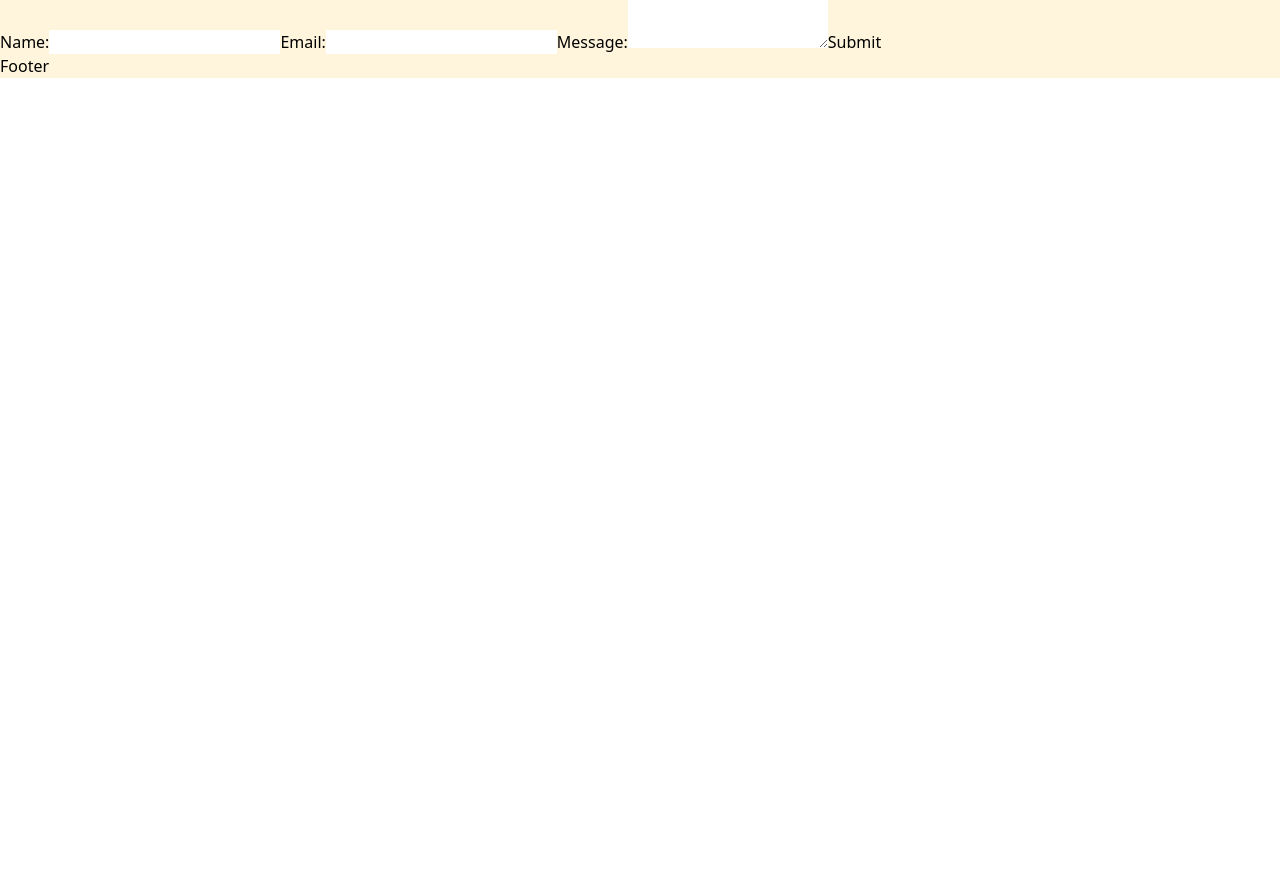
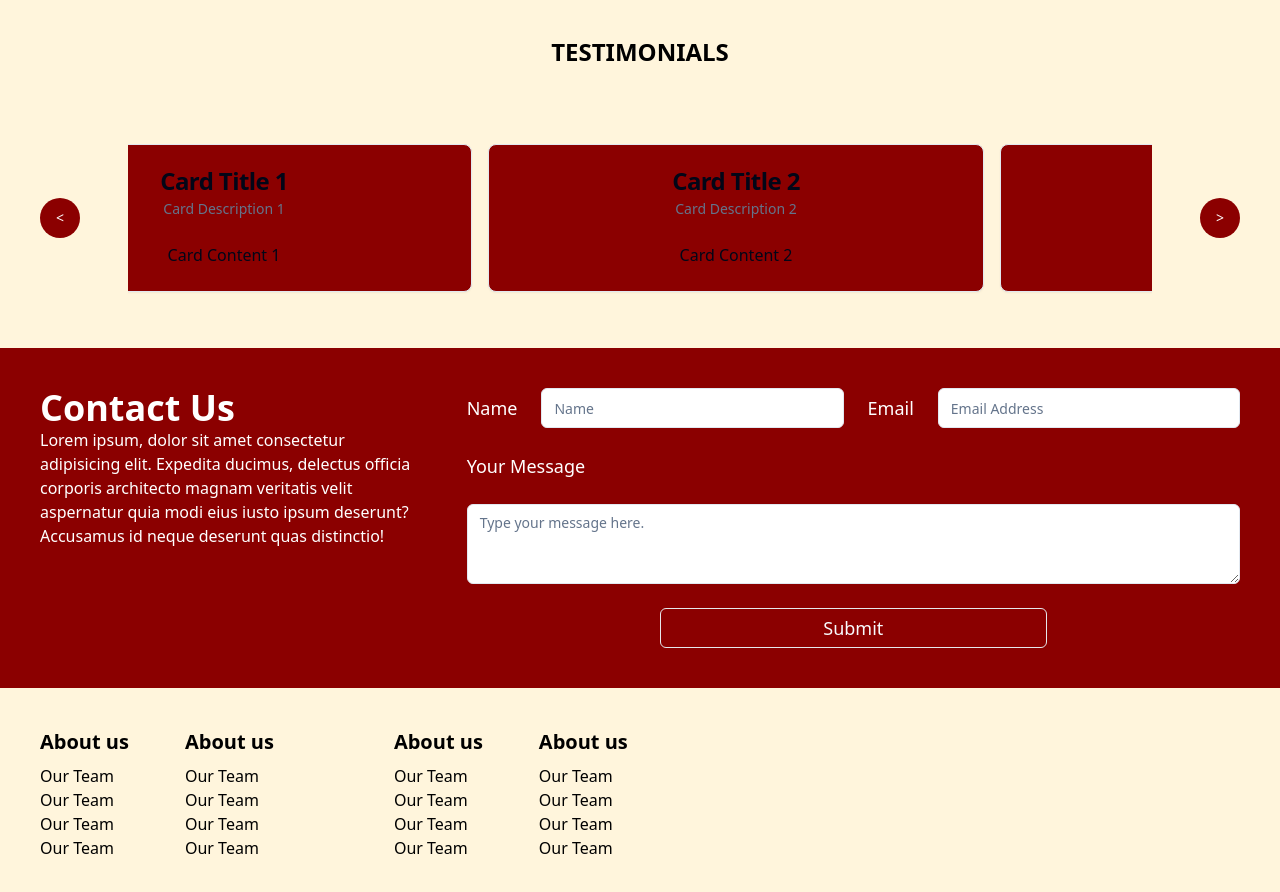
Before and after one commit to AidFusion/AidFusion-fe, a React (Vite) app in the folder AidFusion/: page / in a window 1280 px wide. Shown: the part 1260-2152 px from the top of the page. Before the commit the page ends 1338 px from the top, so only its background shows below. Built offline with nearby package versions, Linux system fonts and the light colour scheme.

Commit message:
create components

```diff
--- a/AidFusion/src/components/About.jsx
+++ b/AidFusion/src/components/About.jsx
@@ -4,11 +4,11 @@ export const About = () => {
   return (
     <div className='p-10 flex flex-col gap-10'>
       <div className='text-2xl text-center font-semibold p-5'>ABOUT US</div>
-      <div className='flex gap-10 items-center'>
-        <div className='w-[50%] h-80 rounded-md bg-secondary object-contain'>
+      <div className='flex flex-col md:flex-row gap-10 items-center'>
+        <div className='md:w-[50%] w-full h-80 rounded-md bg-secondary object-contain'>
           <img className='object-contain rounded-md' src="" alt="" />
         </div>
-        <div className='w-[50%]'>
+        <div className='md:w-[50%] w-full'>
           <div>Lorem ipsum dolor sit amet consectetur adipisicing elit. Animi tempore culpa laboriosam veritatis! Incidunt, mollitia dolorem vitae debitis iste veritatis aliquam magni laboriosam, a expedita error culpa in inventore cupiditate?Lorem ipsum dolor sit amet consectetur adipisicing elit. Illo assumenda officiis, facere sint id, voluptate amet voluptatem tempore porro inventore sunt aspernatur commodi corporis quos dolorum aliquid harum, a numquam.lorem</div>
         </div>
       </div>
--- a/AidFusion/src/components/Contact.jsx
+++ b/AidFusion/src/components/Contact.jsx
@@ -1,20 +1,27 @@
 import React from 'react';
+import { Textarea } from "@/components/ui/textarea"
+import { Input } from "@/components/ui/input"
+import { Button } from './ui/button';
 
 export const Contact = () => {
     return (
-        <div>
-            <h1>Contact Us</h1>
-            <form>
-                <label htmlFor="name">Name:</label>
-                <input type="text" id="name" name="name" required />
+        <div className='bg-secondary text-white p-10 flex flex-col md:flex-row gap-10'>
+            <div className='md:text-left md:w-1/2'>
+                <h1 className='text-4xl font-semibold'>Contact Us</h1>
+                <div>Lorem ipsum, dolor sit amet consectetur adipisicing elit. Expedita ducimus, delectus officia corporis architecto magnam veritatis velit aspernatur quia modi eius iusto ipsum deserunt? Accusamus id neque deserunt quas distinctio!</div>
+            </div>
+            <form className='flex flex-col gap-6 w-full text-lg font-light'>
+                <div className='gap-6 flex flex-col md:flex-row md:items-center'>
+                    <label htmlFor="name">Name</label>
+                    <Input type="text" name="name" placeholder="Name" required />
 
-                <label htmlFor="email">Email:</label>
-                <input type="email" id="email" name="email" required />
+                    <label htmlFor="email">Email</label>
+                    <Input type="email" name="email" placeholder="Email Address" required />
 
-                <label htmlFor="message">Message:</label>
-                <textarea id="message" name="message" required></textarea>
-
-                <button type="submit">Submit</button>
+                </div>
+                <label htmlFor="message">Your Message</label>
+                <Textarea placeholder="Type your message here." id="message" />
+                <Button type="submit" className="w-1/2 mx-auto bg-transparent border hover:bg-accent hover:border-transparent text-lg">Submit</Button>
             </form>
         </div>
     );
--- a/AidFusion/src/components/Footer.jsx
+++ b/AidFusion/src/components/Footer.jsx
@@ -1,7 +1,81 @@
 import React from 'react'
+import { Link } from 'react-router-dom'
 
 export const Footer = () => {
   return (
-    <div className=''>Footer</div>
+    <div className='p-10 flex flex-col mx-auto md:flex-row md:gap-10 gap-10 md:space-x-20 '>
+      <div className='flex justify-evenly gap-10 md:gap-14'>
+        <div className='flex flex-col gap-2'>
+          <div className='font-semibold text-xl'>About us</div>
+          <ul className=''>
+            <li>
+              <Link to="">Our Team</Link>
+            </li>
+            <li>
+              <Link to="">Our Team</Link>
+            </li>
+            <li>
+              <Link to="">Our Team</Link>
+            </li>
+            <li>
+              <Link to="">Our Team</Link>
+            </li>
+          </ul>
+        </div>
+        <div className='flex flex-col gap-2'>
+          <div className='font-semibold text-xl'>About us</div>
+          <ul className=''>
+            <li>
+              <Link to="">Our Team</Link>
+            </li>
+            <li>
+              <Link to="">Our Team</Link>
+            </li>
+            <li>
+              <Link to="">Our Team</Link>
+            </li>
+            <li>
+              <Link to="">Our Team</Link>
+            </li>
+          </ul>
+        </div>
+      </div>
+      <div className='flex justify-evenly gap-10 md:gap-14'>
+        <div className='flex flex-col gap-2'>
+          <div className='font-semibold text-xl'>About us</div>
+          <ul className=''>
+            <li>
+              <Link to="">Our Team</Link>
+            </li>
+            <li>
+              <Link to="">Our Team</Link>
+            </li>
+            <li>
+              <Link to="">Our Team</Link>
+            </li>
+            <li>
+              <Link to="">Our Team</Link>
+            </li>
+          </ul>
+        </div>
+        <div className='flex flex-col gap-2'>
+          <div className='font-semibold text-xl'>About us</div>
+          <ul className=''>
+            <li>
+              <Link to="">Our Team</Link>
+            </li>
+            <li>
+              <Link to="">Our Team</Link>
+            </li>
+            <li>
+              <Link to="">Our Team</Link>
+            </li>
+            <li>
+              <Link to="">Our Team</Link>
+            </li>
+          </ul>
+        </div>
+      </div>
+    </div>
   )
 }
--- a/AidFusion/src/components/Howitworks.jsx
+++ b/AidFusion/src/components/Howitworks.jsx
@@ -34,9 +34,9 @@ export const Howitworks = () => {
   return (
     <div className='p-10 flex flex-col gap-10'>
       <div className='text-2xl text-center font-semibold p-5'>HOW IT WORKS</div>
-      <div className='flex gap-12 justify-center items-center'>
+      <div className='flex flex-col md:flex-row gap-12 justify-center items-center'>
         {cards.map((card, index) => (
-          <Card className='w-1/4 text-center'>
+          <Card className='w-full md:w-1/4 text-center'>
           <CardHeader>
             <CardTitle>Card Title</CardTitle>
             <CardDescription>Card Description</CardDescription>
--- a/AidFusion/src/components/Testimonials.jsx
+++ b/AidFusion/src/components/Testimonials.jsx
@@ -1,52 +1,115 @@
-import React, { useRef } from 'react';
+import React, { useRef, useEffect } from 'react';
+import {
+  Card,
+  CardContent,
+  CardDescription,
+  CardHeader,
+  CardTitle,
+} from "@/components/ui/card";
 import { Button } from './ui/button';
 
-export const Testimonials = ({ items, type }) => {
-  const containerRef = useRef(null);
+export const Testimonials = () => {
+  const cards = [
+    {
+      title: "Card Title 1",
+      description: "Card Description 1",
+      content: "Card Content 1",
+      footer: "Card Footer 1",
+    },
+    {
+      title: "Card Title 2",
+      description: "Card Description 2",
+      content: "Card Content 2",
+      footer: "Card Footer 2",
+    },
+    {
+      title: "Card Title 3",
+      description: "Card Description 3",
+      content: "Card Content 3",
+      footer: "Card Footer 3",
+    },
+    {
+      title: "Card Title 2",
+      description: "Card Description 2",
+      content: "Card Content 2",
+      footer: "Card Footer 2",
+    },
+    {
+      title: "Card Title 3",
+      description: "Card Description 3",
+      content: "Card Content 3",
+      footer: "Card Footer 3",
+    },
+    {
+      title: "Card Title 2",
+      description: "Card Description 2",
+      content: "Card Content 2",
+      footer: "Card Footer 2",
+    },
+    {
+      title: "Card Title 3",
+      description: "Card Description 3",
+      content: "Card Content 3",
+      footer: "Card Footer 3",
+    },
+  ];
+
+  const cardContainerRef = useRef(null);
+  const scrollInterval = 3000; // Adjust the interval (in milliseconds) for auto-scrolling
 
   const scrollLeft = () => {
-    containerRef.current.scrollBy({
-      left: -200,
+    cardContainerRef.current.scrollBy({
+      left: -200, // Adjust the scroll distance as needed
       behavior: 'smooth',
     });
   };
 
   const scrollRight = () => {
-    containerRef.current.scrollBy({
-      left: 200,
+    cardContainerRef.current.scrollBy({
+      left: 200, // Adjust the scroll distance as needed
       behavior: 'smooth',
     });
   };
 
+  useEffect(() => {
+    let interval;
+
+    const autoScroll = () => {
+      interval = setInterval(() => {
+        scrollRight();
+      }, scrollInterval);
+    };
+
+    autoScroll();
+
+    return () => {
+      clearInterval(interval);
+    };
+  }, []);
+
   return (
-    <div className="relative">
-      <div className="flex overflow-x-hidden overscroll-x-contain p-4 space-x-4 scroll-container" ref={containerRef}>
-        {type === 'groceries' && items.map((item, index) => (
-          <div
-            key={index}
-            className="flex-shrink-0 w-64 p-4 rounded-lg shadow-md border bg-white"
-          >
-            <img
-              src={item.imageUrl}
-              alt={item.name}
-              className="w-full h-40 object-cover mb-4 rounded-md"
-            />
-            <p className="text-gray-800 font-semibold">{item.name}</p>
-            <p className="text-gray-600">{item.items} items</p>
-          </div>
-        ))}
-        {type === 'testimonials' && items.map((item, index) => (
-          <div
-            key={index}
-            className="flex-shrink-0 w-64 bg-white p-4 rounded-lg shadow-md border"
-          >
-            <div>{item.testimony}</div>
-            <div>{item.name}</div>
-          </div>
-        ))}
+    <div className="py-10 px-2 md:p-10 flex flex-col gap-10">
+      <div className="text-2xl text-center font-semibold p-5">TESTIMONIALS</div>
+      <div className="flex md:gap-12 gap-6 items-center relative">
+        <Button variant="icon" className="scroll-button left hidden md:block rounded-full bg-secondary text-white" onClick={scrollLeft}>&lt;</Button>
+        <div
+          className="flex card-container overflow-x-hidden overscroll-x-contain px-10 md:p-4 space-x-4 scroll-container"
+          ref={cardContainerRef}
+        >
+          {cards.map((card, index) => (
+            <Card key={index} className="flex-shrink-0 md:w-1/2 w-[100%] text-center bg-secondary">
+              <CardHeader>
+                <CardTitle>{card.title}</CardTitle>
+                <CardDescription>{card.description}</CardDescription>
+              </CardHeader>
+              <CardContent>
+                <p>{card.content}</p>
+              </CardContent>
+            </Card>
+          ))}
+        </div>
+        <Button variant="icon" className="scroll-button right hidden md:block rounded-full bg-secondary text-white" onClick={scrollRight}> &gt;</Button>
       </div>
-      <Button variant='icon' className='bg-transparent transform -translate-y-1/2 scroll-button' onClick={scrollLeft} />
-      <Button title="&gt;" styles="absolute right-0 top-1/2 transform -translate-y-1/2 bg-[#2fac51] rounded-l-xl p-2 scroll-button" onClick={scrollRight} />
     </div>
   );
 };
--- /dev/null
+++ b/AidFusion/src/components/ui/input.jsx
@@ -0,0 +1,19 @@
+import * as React from "react"
+
+import { cn } from "@/lib/utils"
+
+const Input = React.forwardRef(({ className, type, ...props }, ref) => {
+  return (
+    (<input
+      type={type}
+      className={cn(
+        "flex h-10 w-full rounded-md border border-slate-200 bg-white px-3 py-2 text-sm ring-offset-white file:border-0 file:bg-transparent file:text-sm file:font-medium placeholder:text-slate-500 focus-visible:outline-none focus-visible:ring-2 focus-visible:ring-slate-950 focus-visible:ring-offset-2 disabled:cursor-not-allowed disabled:opacity-50 dark:border-slate-800 dark:bg-slate-950 dark:ring-offset-slate-950 dark:placeholder:text-slate-400 dark:focus-visible:ring-slate-300",
+        className
+      )}
+      ref={ref}
+      {...props} />)
+  );
+})
+Input.displayName = "Input"
+
+export { Input }
--- /dev/null
+++ b/AidFusion/src/components/ui/textarea.jsx
@@ -0,0 +1,18 @@
+import * as React from "react"
+
+import { cn } from "@/lib/utils"
+
+const Textarea = React.forwardRef(({ className, ...props }, ref) => {
+  return (
+    (<textarea
+      className={cn(
+        "flex min-h-[80px] w-full rounded-md border border-slate-200 bg-white px-3 py-2 text-sm ring-offset-white placeholder:text-slate-500 focus-visible:outline-none focus-visible:ring-2 focus-visible:ring-slate-950 focus-visible:ring-offset-2 disabled:cursor-not-allowed disabled:opacity-50 dark:border-slate-800 dark:bg-slate-950 dark:ring-offset-slate-950 dark:placeholder:text-slate-400 dark:focus-visible:ring-slate-300",
+        className
+      )}
+      ref={ref}
+      {...props} />)
+  );
+})
+Textarea.displayName = "Textarea"
+
+export { Textarea }
```
Also changed, not shown: AidFusion/src/components/Navbar.jsx (+21 -1 lines).
